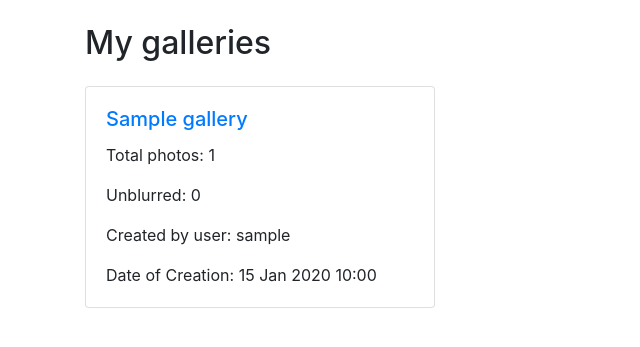
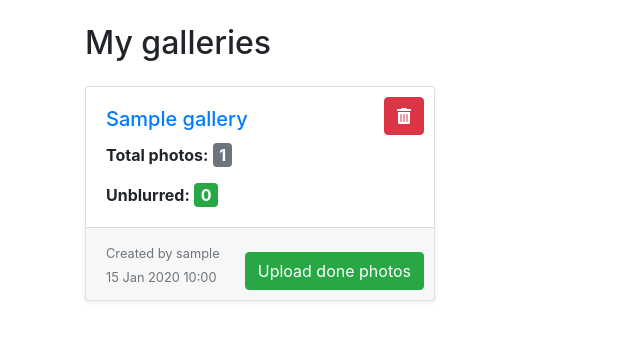
Before and after one commit to ruslan-kornich/faces_blure_django, a Django app: page /galleries/ in a window 1280 px wide. Shown: the part 56-403 px from the top of the page, without its empty margins (0-640 px from the left). Run offline with Django 5.2, Linux system fonts and the light colour scheme; a user stored in the database is signed in; tables that the repository leaves empty hold one stand-in row (values such as "Sample post"); some libraries are stand-ins or nearby versions.

Commit message:
upd: delete gallery, upload done photo

```diff
--- a/blur/templates/blur/gallery_list.html
+++ b/blur/templates/blur/gallery_list.html
@@ -5,15 +5,55 @@
     <h2 class="mb-4">My galleries</h2>
     <div class="row">
         {% for gallery in galleries %}
-        <div class="col-md-4 mb-4">
-            <div class="card">
+        <div class="col-md-4 mb-4" id="galleryCard{{ gallery.id }}">
+            <div class="card h-100 shadow-sm">
                 <div class="card-body">
-                    <h5 class="card-title"><a href="{% url 'gallery_detail' gallery.id %}">{{ gallery.name }}</a></h5>
-                    <p class="card-text">Total photos: {{ gallery.total_images }}</p>
-                    <p class="card-text">Unblurred: {{ gallery.not_blurred_images }}</p>
-                    <p class="card-text">Created by user: {{ gallery.user.username }}</p>
-                    <p class="card-text">Date of Creation: {{ gallery.created_at|date:"d M Y H:i" }}</p>
+                    <h5 class="card-title">
+                        <a href="{% url 'gallery_detail' gallery.id %}">{{ gallery.name }}</a>
+                        <button class="btn btn-danger position-absolute" style="top: 10px; right: 10px;"
+                                data-toggle="modal" data-target="#deleteModal{{ gallery.id }}">
+                            <i class="fas fa-trash-alt"></i>
+                        </button>
+                    </h5>
+                    <p class="card-text">
+                        <strong>Total photos:</strong> <span class="badge badge-secondary" style="font-size: 1rem;">{{ gallery.total_images }}</span>
+                    </p>
+                    <p class="card-text">
+                        <strong>Unblurred:</strong> <span class="badge badge-success" style="font-size: 1rem;">{{ gallery.not_blurred_images }}</span>
+                    </p>
+                </div>
+                <div class="card-footer">
+                    <p class="text-muted" style="margin-bottom: 0;">
+                        <small>Created by {{ gallery.user.username }}</small><br>
+                        <small>{{ gallery.created_at|date:"d M Y H:i" }}</small>
+                    </p>
+                </div>
+                <a href="{% url 'download_blurred_images' gallery.id %}" class="btn btn-success position-absolute"
+                   style="bottom: 10px; right: 10px;">
+                    Upload done photos
+                </a>
+            </div>
+        </div>
 
+        <!-- Modal window for each gallery -->
+        <div class="modal fade" id="deleteModal{{ gallery.id }}" tabindex="-1" role="dialog"
+             aria-labelledby="deleteModalLabel{{ gallery.id }}" aria-hidden="true">
+            <div class="modal-dialog" role="document">
+                <div class="modal-content">
+                    <div class="modal-header">
+                        <h5 class="modal-title" id="deleteModalLabel{{ gallery.id }}">Confirm delete</h5>
+                        <button type="button" class="close" data-dismiss="modal" aria-label="Close">
+                            <span aria-hidden="true">&times;</span>
+                        </button>
+                    </div>
+                    <div class="modal-body">
+                        Do you really want to delete the gallery "{{ gallery.name }}"?
+                    </div>
+                    <div class="modal-footer">
+                        <button type="button" class="btn btn-secondary" data-dismiss="modal">Cancel</button>
+                        <button type="button" class="btn btn-danger" onclick="deleteGallery({{ gallery.id }})">Delete
+                        </button>
+                    </div>
                 </div>
             </div>
         </div>
@@ -24,4 +64,60 @@
         {% endfor %}
     </div>
 </div>
+
+<!-- Hidden form for CSRF token -->
+<form id="csrfForm" style="display: none;">
+    {% csrf_token %}
+</form>
+
+<!-- Toast container -->
+<div aria-live="polite" aria-atomic="true" style="position: relative; min-height: 200px;">
+    <div style="position: absolute; top: 0; right: 0;">
+        <div id="deleteToast" class="toast" role="alert" aria-live="assertive" aria-atomic="true" data-delay="5000">
+            <div class="toast-header">
+                <strong class="mr-auto">Notification</strong>
+                <button type="button" class="ml-2 mb-1 close" data-dismiss="toast" aria-label="Close">
+                    <span aria-hidden="true">&times;</span>
+                </button>
+            </div>
+            <div class="toast-body">
+                Gallery has been successfully deleted.
+            </div>
+        </div>
+    </div>
+</div>
+
+<script>
+    function deleteGallery(galleryId) {
+    const csrfToken = document.querySelector('#csrfForm [name=csrfmiddlewaretoken]').value;
+
+    fetch(`/gallery/delete/${galleryId}/`, {
+        method: 'POST',
+        headers: {
+            'X-CSRFToken': csrfToken
+        }
+    })
+    .then(response => {
+        if(response.ok) {
+            return response.json();
+        }
+        throw new Error('Request failed.');
+    })
+    .then(data => {
+        if(data.success) {
+            $(`#deleteModal${galleryId}`).modal('hide');
+            $('#deleteToast').toast('show');
+            $(`#galleryCard${galleryId}`).remove();
+        }
+    })
+    .catch(error => {
+        console.error('Error:', error);
+    });
+}
+$(document).ready(function(){
+    $('.toast').toast();
+});
+
+</script>
+
 {% endblock %}
--- a/blur/urls.py
+++ b/blur/urls.py
@@ -7,4 +7,12 @@ urlpatterns = [
     path("galleries/", views.gallery_list, name="gallery_list"),
     path("galleries/<int:gallery_id>/", views.gallery_detail, name="gallery_detail"),
     path("images/<int:image_id>/", views.image_detail, name="original_image_detail"),
+    path(
+        "gallery/delete/<int:gallery_id>/", views.delete_gallery, name="delete_gallery"
+    ),
+    path(
+        "gallery/download-blurred/<int:gallery_id>/",
+        views.download_blurred_images,
+        name="download_blurred_images",
+    ),
 ]
--- a/blur/views.py
+++ b/blur/views.py
@@ -8,7 +8,7 @@ from PIL import ImageFilter
 from django.views.decorators.csrf import csrf_exempt
 from django.db.models import Count, Q
 from django.contrib.auth.decorators import login_required
-from django.http import JsonResponse
+from django.http import JsonResponse, HttpResponse
 from django.shortcuts import render, redirect
 from django.conf import settings
 from django.shortcuts import get_object_or_404
@@ -17,8 +17,6 @@ from django.core.files import File
 from .forms import ZipUploadForm
 from .models import Gallery, OriginalImage, BlurredImage
 from .utils import scale_coords
-
-
 
 
 @login_required
@@ -175,3 +173,36 @@ def image_detail(request, image_id):
             "show_modal": show_modal,
         },
     )
+
+
+@login_required
+def delete_gallery(request, gallery_id):
+    if request.method == "POST":
+        gallery = get_object_or_404(Gallery, id=gallery_id, user=request.user)
+        gallery.delete()
+        return JsonResponse({"success": True})
+
+    return JsonResponse({"success": False})
+
+
+@login_required
+def download_blurred_images(request, gallery_id):
+    gallery = get_object_or_404(Gallery, id=gallery_id)
+
+    # Create archive
+    response = HttpResponse(content_type="application/zip")
+    zip_file = zipfile.ZipFile(response, "w")
+
+    for image in gallery.original_images.filter(is_blurred=True):
+        blurred_image = image.blurred_image.blured_photo
+        file_path = os.path.join(settings.MEDIA_ROOT, blurred_image.name)
+
+        # Remove the prefix 'blured-' from the file name
+        original_file_name = os.path.basename(file_path).replace("blurred-", "")
+
+        zip_file.write(file_path, original_file_name)
+
+    zip_file.close()
+    response["Content-Disposition"] = f"attachment; filename=Blured-{gallery.name}.zip"
+
+    return response
--- /dev/null
+++ b/static/css/style.css
@@ -0,0 +1,29 @@
+.card {
+    border-radius: 15px;
+    box-shadow: 0 4px 8px rgba(0, 0, 0, 0.1);
+    transition: transform 0.3s ease, box-shadow 0.3s ease;
+}
+
+.card:hover {
+    transform: scale(1.05);
+    box-shadow: 0 6px 12px rgba(0, 0, 0, 0.2);
+}
+
+.card-body {
+    position: relative;
+}
+
+.card-delete-button {
+    position: absolute;
+    top: 10px;
+    right: 10px;
+}
+
+.card-footer {
+    background: inherit;
+    border-top: none;
+}
+
+.card-footer p {
+    margin-bottom: 0;
+}
```
